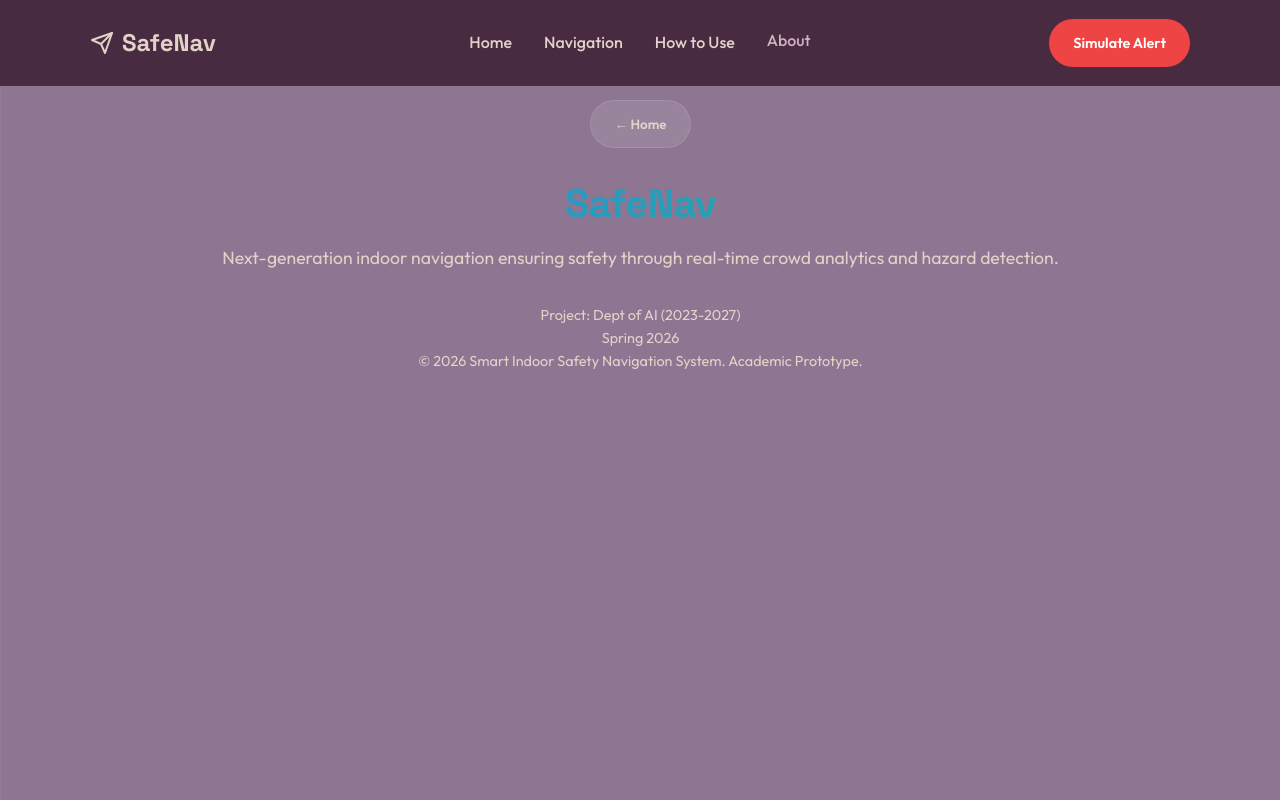
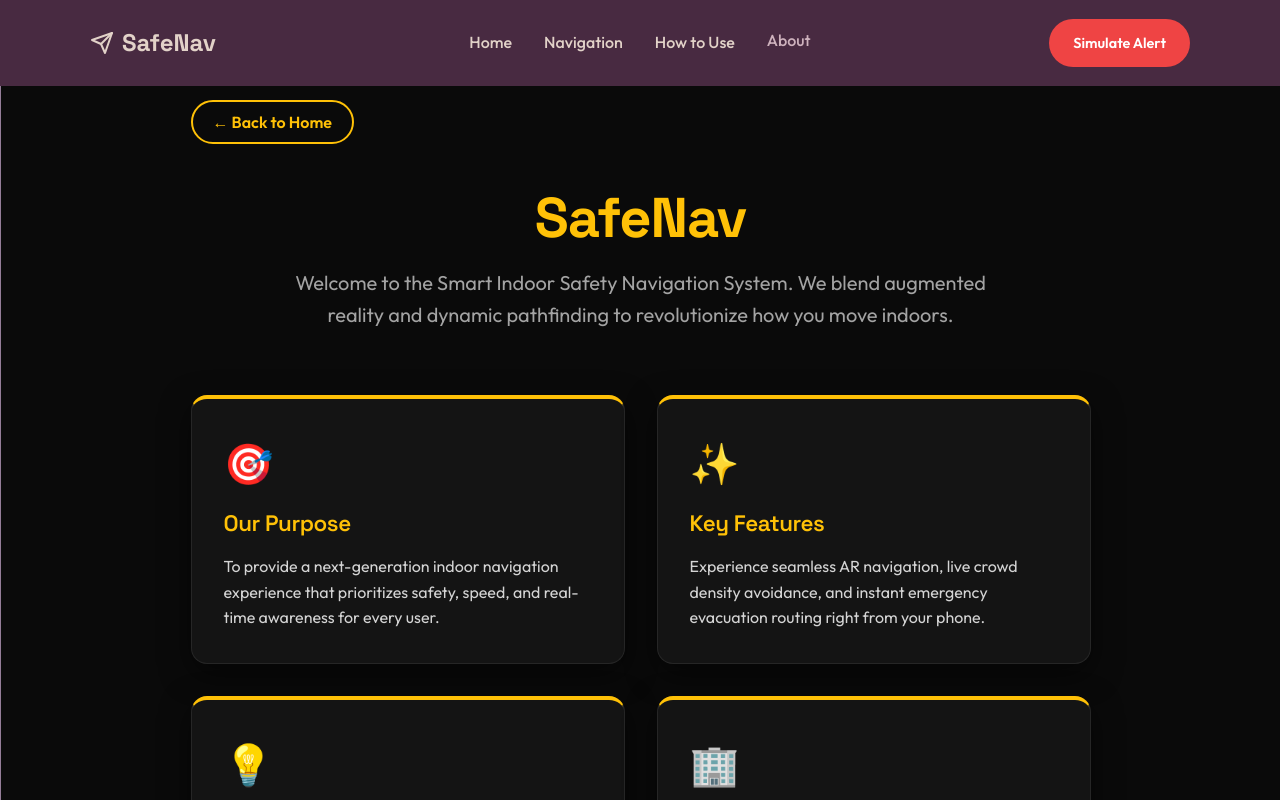
Before and after one commit to ArjuSuresh/SafeNav, a React (Create React App) app in the folder indoor-ar-navigation/: page / in a window 1280 px wide. Both pictures are taken after a click on the element "About". Built offline with nearby package versions, Linux system fonts and the light colour scheme; no server answers.

Commit message:
Update About Page content, colors, and layout

```diff
--- a/indoor-ar-navigation/src/pages/AboutPage.js
+++ b/indoor-ar-navigation/src/pages/AboutPage.js
@@ -1,20 +1,100 @@
 import React from 'react';
 
 function AboutPage({ onBack }) {
+  const sections = [
+    {
+      icon: '🎯',
+      title: 'Our Purpose',
+      content: 'To provide a next-generation indoor navigation experience that prioritizes safety, speed, and real-time awareness for every user.'
+    },
+    {
+      icon: '✨',
+      title: 'Key Features',
+      content: 'Experience seamless AR navigation, live crowd density avoidance, and instant emergency evacuation routing right from your phone.'
+    },
+    {
+      icon: '💡',
+      title: 'User Benefits',
+      content: 'Save time by avoiding congested hallways, easily find complex room locations, and navigate with confidence during critical situations.'
+    },
+    {
+      icon: '🏢',
+      title: 'Use Cases',
+      content: 'Designed for universities, large corporate offices, and hospitals where complex indoor layouts often confuse guests and students.'
+    },
+    {
+      icon: '🎨',
+      title: 'Design Philosophy',
+      content: 'A clean, modern, and accessible interface built on a user-first philosophy. We prioritize clarity and performance above all.'
+    },
+    {
+      icon: '⚠️',
+      title: 'Disclaimer',
+      content: 'This platform is an academic prototype. While functional, it should not be solely relied upon for real-life life-or-death emergencies.'
+    }
+  ];
+
   return (
-    <div className="container" style={{ paddingTop: '100px', textAlign: 'center' }}>
-      <button className="btn btn-secondary" onClick={onBack} style={{ marginBottom: '2rem' }}>
-        ← Home
-      </button>
-      <h1 className="text-gradient">SafeNav</h1>
-      <p style={{ marginTop: '1rem', fontSize: '1.1rem' }}>
-        Next-generation indoor navigation ensuring safety through real-time crowd analytics and hazard detection.
-      </p>
-      <div style={{ marginTop: '2rem', color: 'var(--text-muted)', fontSize: '0.9rem' }}>
-        <p>Project: Dept of AI (2023-2027)</p>
-        <p>Spring 2026</p>
-        <p>© 2026 Smart Indoor Safety Navigation System. Academic Prototype.</p>
+    <div style={{ display: 'flex', flexDirection: 'column', minHeight: '100vh', backgroundColor: '#0a0a0a', color: '#f5f5f5' }}>
+      <div className="container" style={{ flex: 1, paddingTop: '100px', paddingBottom: '60px', maxWidth: '900px', margin: '0 auto' }}>
+        <button
+          onClick={onBack}
+          style={{
+            background: 'transparent',
+            border: '2px solid #FFC107',
+            color: '#FFC107',
+            padding: '8px 20px',
+            borderRadius: '25px',
+            cursor: 'pointer',
+            marginBottom: '2.5rem',
+            fontWeight: '600',
+            fontSize: '1rem',
+            transition: 'all 0.2s ease'
+          }}
+          onMouseOver={(e) => { e.currentTarget.style.background = 'rgba(255, 193, 7, 0.1)'; }}
+          onMouseOut={(e) => { e.currentTarget.style.background = 'transparent'; }}
+        >
+          ← Back to Home
+        </button>
+
+        <div style={{ textAlign: 'center', marginBottom: '4rem' }}>
+          <h1 style={{ color: '#FFC107', fontSize: '3.5rem', fontWeight: 'bold', marginBottom: '1rem', letterSpacing: '-0.02em' }}>SafeNav</h1>
+          <p style={{ fontSize: '1.25rem', color: '#a3a3a3', maxWidth: '700px', margin: '0 auto', lineHeight: '1.6' }}>
+            Welcome to the Smart Indoor Safety Navigation System. We blend augmented reality and dynamic pathfinding to revolutionize how you move indoors.
+          </p>
+        </div>
+
+        <div style={{ display: 'grid', gridTemplateColumns: 'repeat(auto-fit, minmax(280px, 1fr))', gap: '2rem' }}>
+          {sections.map((sec, idx) => (
+            <div key={idx} style={{
+              background: '#141414',
+              border: '1px solid #262626',
+              borderRadius: '16px',
+              padding: '2rem',
+              borderTop: '4px solid #FFC107',
+              boxShadow: '0 10px 30px rgba(0,0,0,0.5)'
+            }}>
+              <div style={{ fontSize: '2.5rem', marginBottom: '1rem' }}>{sec.icon}</div>
+              <h3 style={{ color: '#FFC107', fontSize: '1.4rem', marginBottom: '1rem', fontWeight: '600' }}>{sec.title}</h3>
+              <p style={{ color: '#d4d4d4', fontSize: '1rem', lineHeight: '1.6', margin: 0 }}>{sec.content}</p>
+            </div>
+          ))}
+        </div>
       </div>
+
+      <footer style={{
+        backgroundColor: '#482A41', /* Matches global.css header/navbar color */
+        padding: '2.5rem 20px',
+        textAlign: 'center',
+        marginTop: 'auto',
+        borderTop: '2px solid rgba(255,255,255,0.05)'
+      }}>
+        <div style={{ color: '#E2D2C8', maxWidth: '800px', margin: '0 auto' }}>
+          <p style={{ margin: '0 0 10px 0', fontWeight: '600', fontSize: '1.1rem', letterSpacing: '0.05em' }}>PROJECT: DEPT OF AI</p>
+          <p style={{ margin: '0 0 16px 0', fontSize: '1rem', opacity: 0.9 }}>Spring 2026 Indoor Navigation Prototype</p>
+          <p style={{ margin: 0, fontSize: '0.85rem', opacity: 0.6 }}>© 2026 Smart Indoor Safety Navigation System. All Rights Reserved.</p>
+        </div>
+      </footer>
     </div>
   );
 }
```
